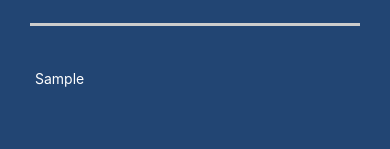
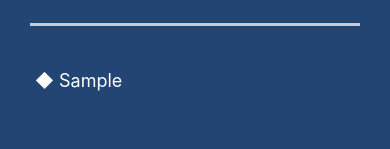
Before and after one commit to jpcboro/Tidbits, a React Native app: screen / in a window 390 px wide. Both pictures are taken after typing "Sample" into the empty fields and a click on the button "ADD TIDBIT". Shown: the part 151-300 px from the top of the page. Built offline with nearby package versions, Linux system fonts and the light colour scheme.

Commit message:
add index to map tidbit item

```diff
--- a/App.js
+++ b/App.js
@@ -26,9 +26,8 @@ export default function App() {
         <Button color='#C45071' title='Add Tidbit' onPress={addTidbitHandler} />
       </View>
       <View style={styles.tidbitListContainer}>
-        <Text style={styles.testStyle}>{tidbitItem.map( t =>
-          <Text>{t}{`\n`}</Text>
-          )}</Text>
+         { tidbitItem.map((item, index) => <Text style={styles.testStyle}
+                                          key={index}>{'◆ '}{item}{'\n'}</Text> ) }
       </View>
 
     </View>
@@ -66,6 +65,7 @@ const styles = StyleSheet.create({
     paddingTop: 20
   },
   testStyle: {
-    color: 'white'
+    color: 'white',
+    fontSize: 18
   }
 });
```
